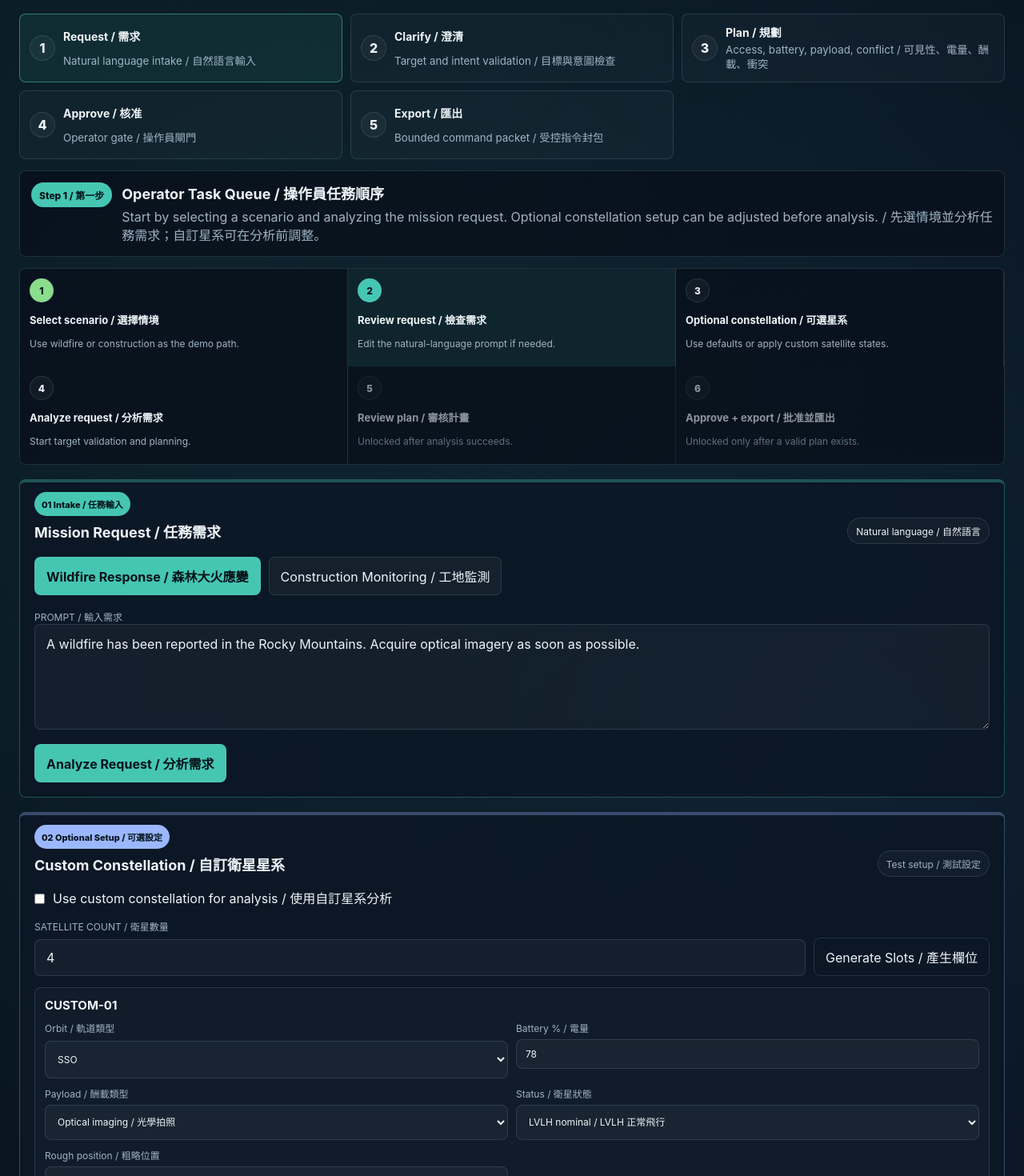
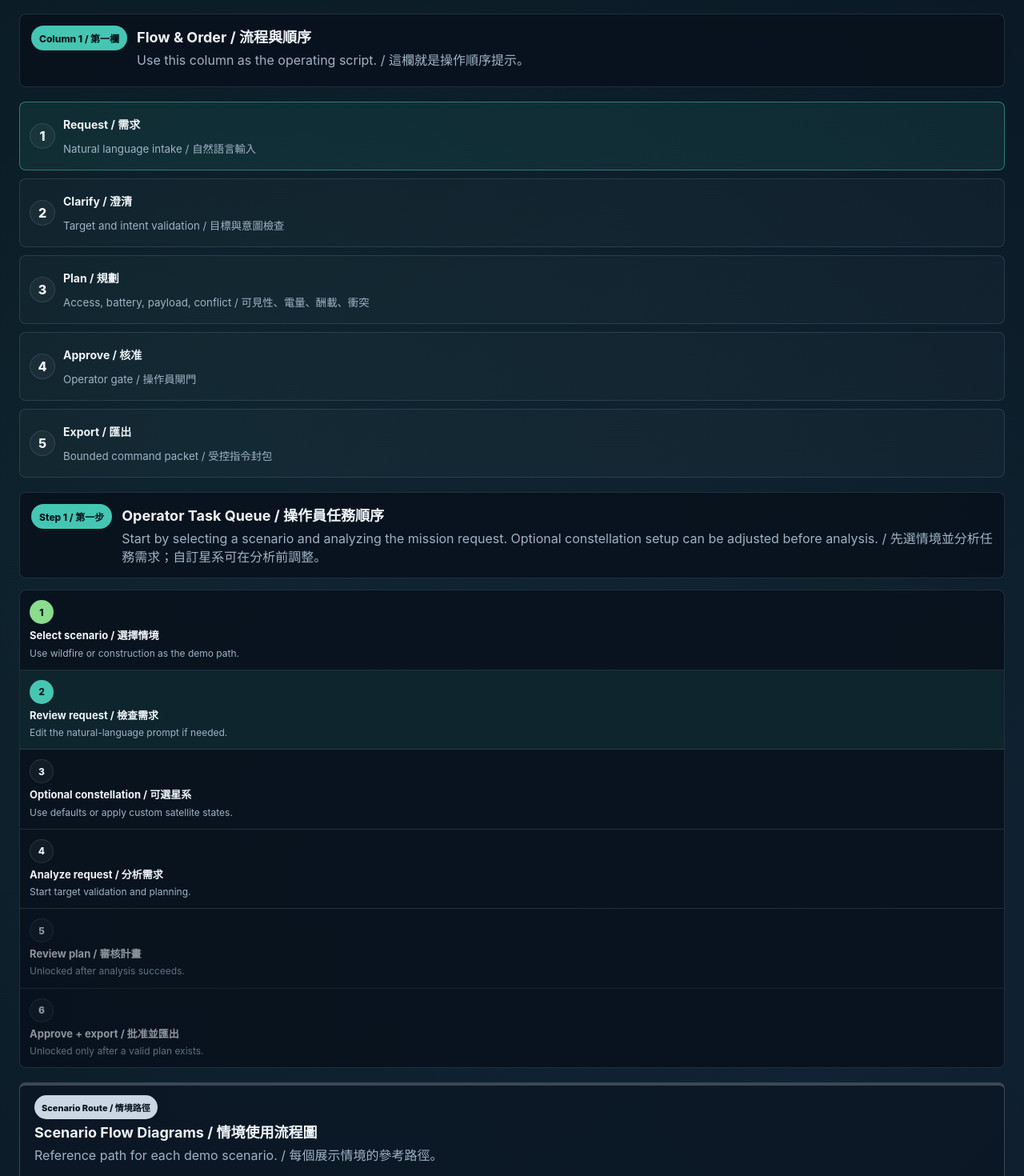
Before and after one commit to atlasforcn/innospace-demo, a Next.js app: page / in a window 1280 px wide. Shown: the part 180-1650 px from the top of the page at 80% size. Built offline with nearby package versions, Linux system fonts and the light colour scheme.

Commit message:
Rework desktop UI into three-column workflow

```diff
--- a/app/static-shell.html
+++ b/app/static-shell.html
@@ -9,6 +9,16 @@
           <span>Operator-supervised demo environment / 操作員監督式展示環境</span>
         </div>
       </header>
+
+      <section class="workspace-grid">
+        <section class="workflow-rail">
+          <div class="column-header">
+            <span class="phase-chip">Column 1 / 第一欄</span>
+            <div>
+              <h2>Flow & Order / 流程與順序</h2>
+              <p>Use this column as the operating script. / 這欄就是操作順序提示。</p>
+            </div>
+          </div>
 
           <section class="operator-progress" aria-label="Mission workflow progress">
             <div class="progress-step active" data-step="request">
@@ -49,8 +59,26 @@
             <ol id="guidedTaskList" class="guided-task-list"></ol>
           </section>
 
-      <section class="workspace-grid">
-        <section class="left-rail">
+          <div class="panel scenario-flow-panel phase-reference" data-phase-label="Scenario Route / 情境路徑">
+            <div class="panel-heading">
+              <div>
+                <h2>Scenario Flow Diagrams / 情境使用流程圖</h2>
+                <p class="panel-subtitle">Reference path for each demo scenario. / 每個展示情境的參考路徑。</p>
+              </div>
+            </div>
+            <div id="scenarioFlowGrid" class="scenario-flow-grid"></div>
+          </div>
+        </section>
+
+        <section class="input-rail">
+          <div class="column-header">
+            <span class="phase-chip">Column 2 / 第二欄</span>
+            <div>
+              <h2>Input & Controls / 輸入與控制</h2>
+              <p>Everything the operator can change before results are generated. / 操作員可以修改的內容集中在這裡。</p>
+            </div>
+          </div>
+
           <div class="panel mission-input phase-intake" data-phase-label="01 Intake / 任務輸入">
             <div class="panel-heading">
               <h2>Mission Request / 任務需求</h2>
@@ -64,6 +92,7 @@
 
             <label class="field-label" for="missionPrompt">Prompt / 輸入需求</label>
             <textarea id="missionPrompt" rows="5"></textarea>
+            <p class="input-helper">Describe the target, urgency, payload need, and cadence in plain language. / 用自然語言描述目標、急迫性、酬載需求與拍攝週期。</p>
 
             <div class="button-row">
               <button id="analyzeButton" class="primary-button">Analyze Request / 分析需求</button>
@@ -75,6 +104,7 @@
               <h2>Custom Constellation / 自訂衛星星系</h2>
               <span class="pill muted">Test setup / 測試設定</span>
             </div>
+            <p class="input-helper">Use the defaults for a smooth demo, or adjust satellites when you want to prove the planner respects battery, payload, and status constraints. / 展示時可用預設值；若要驗證規劃器會遵守電量、酬載與狀態限制，可改自訂衛星。</p>
             <label class="toggle-row">
               <input id="customConstellationToggle" type="checkbox" />
               <span>Use custom constellation for analysis / 使用自訂星系分析</span>
@@ -90,11 +120,35 @@
             </div>
           </div>
 
+          <div class="panel phase-setup" data-phase-label="03 Display Setup / 顯示設定">
+            <div class="panel-heading">
+              <h2>Mission Area Display / 任務區域顯示</h2>
+              <span class="pill muted">Map source / 地圖來源</span>
+            </div>
+            <p class="input-helper">Choose a preset, upload a screenshot, or use free OpenStreetMap for the mission area view. / 可選預存圖、上傳截圖，或使用免費 OpenStreetMap。</p>
+            <div class="map-imagery-controls" aria-label="Map imagery controls">
+              <label class="field-label" for="mapImageSelect">Map image source / 地圖影像來源</label>
+              <select id="mapImageSelect">
+                <option value="auto">Auto by scenario / 依情境自動選擇</option>
+                <option value="osm">Live OpenStreetMap / 免費即時地圖</option>
+                <option value="wildfire">Rocky Mountain wildfire AOI / 落基山火場區域</option>
+                <option value="construction">Construction site monitoring / 工地監測區域</option>
+                <option value="washington">Washington D.C. urban target / 華盛頓城市目標</option>
+                <option value="upload">Uploaded image / 已上傳影像</option>
+              </select>
+              <label class="upload-button" for="mapImageUpload">Upload map image / 上傳地圖影像</label>
+              <input id="mapImageUpload" class="visually-hidden" type="file" accept="image/*" />
+              <button id="clearMapImageButton" class="ghost-button" type="button">Clear image / 清除影像</button>
+              <span id="mapImageStatus" class="map-image-status">Auto scenario imagery / 自動情境底圖</span>
+            </div>
+          </div>
+
           <div class="panel phase-validate" data-phase-label="03 Clarify / 需求澄清">
             <div class="panel-heading">
               <h2>Clarification Channel / 需求澄清</h2>
               <span class="pill muted">Input validation / 輸入檢查</span>
             </div>
+            <p class="input-helper">If the target cannot become coordinates or an AOI, this area becomes the next required input. / 如果目標無法轉成座標或 AOI，這裡會成為下一個必要輸入。</p>
             <div id="clarificationBox" class="clarification-box empty-state">
               <strong>Awaiting analysis / 等待分析。</strong>
               <p>Submit a mission request to begin target validation and clarification. / 請先送出任務需求，系統才會開始檢查與澄清。</p>
@@ -110,30 +164,30 @@
           </div>
         </section>
 
-        <section class="center-stage">
-          <div class="panel mission-map-panel phase-area" data-phase-label="04 Mission Area / 任務區域">
+        <section class="output-rail">
+          <div class="column-header">
+            <span class="phase-chip">Column 3 / 第三欄</span>
+            <div>
+              <h2>Generated Output / 系統輸出</h2>
+              <p>Results appear here after analysis and approval. / 分析與批准後的結果集中在這裡。</p>
+            </div>
+          </div>
+
+          <div class="panel phase-interpret" data-phase-label="04 Intent Model / 意圖模型">
+            <div class="panel-heading">
+              <h2>Mission Abstraction / 任務抽象化</h2>
+              <span class="pill">Structured intent / 結構化意圖</span>
+            </div>
+            <dl id="intentSummary" class="key-value-list"></dl>
+          </div>
+
+          <div class="panel mission-map-panel phase-area" data-phase-label="05 Mission Area / 任務區域">
             <div class="panel-heading map-heading">
               <div>
                 <h2>Mission Area & Access Opportunities / 任務區域與可觀測機會</h2>
                 <p id="mapCaption">No mission area has been analyzed yet. / 尚未開始任務區域分析。</p>
               </div>
               <span id="mapBadge" class="pill muted">Awaiting analysis / 等待分析</span>
-            </div>
-
-            <div class="map-imagery-controls" aria-label="Map imagery controls">
-              <label class="field-label" for="mapImageSelect">Map image source / 地圖影像來源</label>
-              <select id="mapImageSelect">
-                <option value="auto">Auto by scenario / 依情境自動選擇</option>
-                <option value="osm">Live OpenStreetMap / 免費即時地圖</option>
-                <option value="wildfire">Rocky Mountain wildfire AOI / 落基山火場區域</option>
-                <option value="construction">Construction site monitoring / 工地監測區域</option>
-                <option value="washington">Washington D.C. urban target / 華盛頓城市目標</option>
-                <option value="upload">Uploaded image / 已上傳影像</option>
-              </select>
-              <label class="upload-button" for="mapImageUpload">Upload map image / 上傳地圖影像</label>
-              <input id="mapImageUpload" class="visually-hidden" type="file" accept="image/*" />
-              <button id="clearMapImageButton" class="ghost-button" type="button">Clear image / 清除影像</button>
-              <span id="mapImageStatus" class="map-image-status">Auto scenario imagery / 自動情境底圖</span>
             </div>
 
             <div class="mission-map idle">
@@ -152,18 +206,7 @@
             </div>
           </div>
 
-          <div class="panel scenario-flow-panel phase-reference" data-phase-label="Reference / 情境路徑">
-            <div class="panel-heading">
-              <div>
-                <h2>Scenario Flow Diagrams / 情境使用流程圖</h2>
-                <p class="panel-subtitle">How each demo path turns intent into an operator-approved command packet. / 每個展示情境如何從意圖走到操作員核准指令。</p>
-              </div>
-              <span class="pill">Judge narrative / 評審敘事</span>
-            </div>
-            <div id="scenarioFlowGrid" class="scenario-flow-grid"></div>
-          </div>
-
-          <div class="panel constellation-panel phase-evaluate" data-phase-label="05 Asset Evaluation / 衛星評估">
+          <div class="panel constellation-panel phase-evaluate" data-phase-label="06 Asset Evaluation / 衛星評估">
             <div class="panel-heading">
               <h2>Constellation Snapshot / 星系狀態</h2>
               <span id="constellationBadge" class="pill muted">Awaiting analysis / 等待分析</span>
@@ -171,25 +214,15 @@
             <div id="satelliteCards" class="satellite-card-grid"></div>
           </div>
 
-          <div class="panel suitability-panel phase-evaluate" data-phase-label="05 Planning Criteria / 規劃準則">
+          <div class="panel suitability-panel phase-evaluate" data-phase-label="07 Planning Criteria / 規劃準則">
             <div class="panel-heading">
               <h2>Suitability Factors / 任務適配指標</h2>
               <span class="pill muted">Planning model / 規劃模型</span>
             </div>
             <div id="suitabilityMatrix" class="suitability-grid"></div>
           </div>
-        </section>
 
-        <section class="right-rail">
-          <div class="panel phase-interpret" data-phase-label="06 Intent Model / 意圖模型">
-            <div class="panel-heading">
-              <h2>Mission Abstraction / 任務抽象化</h2>
-              <span class="pill">Structured intent / 結構化意圖</span>
-            </div>
-            <dl id="intentSummary" class="key-value-list"></dl>
-          </div>
-
-          <div class="panel phase-evaluate" data-phase-label="07 Decision / 決策分析">
+          <div class="panel phase-evaluate" data-phase-label="08 Decision / 決策分析">
             <div class="panel-heading">
               <h2>Decision Analysis / 決策分析</h2>
               <span class="pill">Constraint solver / 約束判斷</span>
@@ -197,7 +230,7 @@
             <div id="decisionTable" class="decision-table"></div>
           </div>
 
-          <div class="panel phase-approve" data-phase-label="08 Approve / 任務批准">
+          <div class="panel phase-approve" data-phase-label="09 Approve / 任務批准">
             <div class="panel-heading">
               <h2>Recommended Mission Plan / 建議任務計畫</h2>
               <span id="planStatus" class="pill muted">Awaiting analysis / 等待分析</span>
@@ -212,7 +245,7 @@
             </div>
           </div>
 
-          <div class="panel command-panel phase-command" data-phase-label="09 Command Packet / 指令封包">
+          <div class="panel command-panel phase-command" data-phase-label="10 Command Packet / 指令封包">
             <div class="panel-heading">
               <h2>Machine Command Packet / 機器指令封包</h2>
               <span id="commandStatus" class="pill muted">Locked until approval / 核准前鎖定</span>
--- a/public/styles.css
+++ b/public/styles.css
@@ -112,17 +112,44 @@ h2 {
 
 .workspace-grid {
   display: grid;
-  grid-template-columns: 340px minmax(560px, 1fr) 430px;
+  grid-template-columns: minmax(280px, 0.85fr) minmax(340px, 1fr) minmax(560px, 1.65fr);
   gap: 18px;
   margin-top: 18px;
 }
 
-.left-rail,
-.center-stage,
-.right-rail {
+.workflow-rail,
+.input-rail,
+.output-rail {
   display: grid;
   gap: 18px;
   align-content: start;
+}
+
+.column-header {
+  display: grid;
+  grid-template-columns: auto 1fr;
+  gap: 12px;
+  align-items: start;
+  min-height: 92px;
+  border: 1px solid var(--line);
+  border-radius: 8px;
+  padding: 14px;
+  background: rgba(9, 18, 29, 0.88);
+}
+
+.column-header h2 {
+  margin-bottom: 6px;
+}
+
+.column-header p,
+.input-helper {
+  margin-bottom: 0;
+  color: var(--muted);
+  line-height: 1.45;
+}
+
+.input-helper {
+  margin: -2px 0 14px;
 }
 
 .panel {
@@ -217,7 +244,10 @@ h2 {
   display: grid;
   grid-template-columns: repeat(5, minmax(0, 1fr));
   gap: 10px;
-  margin-top: 18px;
+}
+
+.workflow-rail .operator-progress {
+  grid-template-columns: 1fr;
 }
 
 .progress-step {
@@ -274,7 +304,10 @@ h2 {
   display: grid;
   grid-template-columns: minmax(280px, 0.9fr) minmax(520px, 1.6fr);
   gap: 14px;
-  margin-top: 14px;
+}
+
+.workflow-rail .guided-workflow {
+  grid-template-columns: 1fr;
 }
 
 .workflow-callout,
@@ -324,6 +357,10 @@ h2 {
   overflow: hidden;
 }
 
+.workflow-rail .guided-task-list {
+  grid-template-columns: 1fr;
+}
+
 .guided-task {
   position: relative;
   display: grid;
@@ -333,8 +370,18 @@ h2 {
   border-right: 1px solid var(--line);
 }
 
+.workflow-rail .guided-task {
+  min-height: auto;
+  border-right: 0;
+  border-bottom: 1px solid var(--line);
+}
+
 .guided-task:last-child {
   border-right: 0;
+}
+
+.workflow-rail .guided-task:last-child {
+  border-bottom: 0;
 }
 
 .guided-task::before {
@@ -527,6 +574,10 @@ select {
   gap: 10px;
   align-items: end;
   margin: 14px 0;
+}
+
+.input-rail .map-imagery-controls {
+  grid-template-columns: 1fr;
 }
 
 .map-imagery-controls .field-label,
@@ -734,6 +785,10 @@ select {
   margin-bottom: 14px;
 }
 
+.input-rail .custom-controls {
+  grid-template-columns: 1fr;
+}
+
 .custom-controls .field-label {
   grid-column: 1 / -1;
   margin-bottom: -4px;
@@ -797,6 +852,10 @@ select {
   display: grid;
   grid-template-columns: repeat(2, minmax(0, 1fr));
   gap: 12px;
+}
+
+.workflow-rail .scenario-flow-grid {
+  grid-template-columns: 1fr;
 }
 
 .scenario-flow {
--- a/styles.css
+++ b/styles.css
@@ -112,17 +112,44 @@ h2 {
 
 .workspace-grid {
   display: grid;
-  grid-template-columns: 340px minmax(560px, 1fr) 430px;
+  grid-template-columns: minmax(280px, 0.85fr) minmax(340px, 1fr) minmax(560px, 1.65fr);
   gap: 18px;
   margin-top: 18px;
 }
 
-.left-rail,
-.center-stage,
-.right-rail {
+.workflow-rail,
+.input-rail,
+.output-rail {
   display: grid;
   gap: 18px;
   align-content: start;
+}
+
+.column-header {
+  display: grid;
+  grid-template-columns: auto 1fr;
+  gap: 12px;
+  align-items: start;
+  min-height: 92px;
+  border: 1px solid var(--line);
+  border-radius: 8px;
+  padding: 14px;
+  background: rgba(9, 18, 29, 0.88);
+}
+
+.column-header h2 {
+  margin-bottom: 6px;
+}
+
+.column-header p,
+.input-helper {
+  margin-bottom: 0;
+  color: var(--muted);
+  line-height: 1.45;
+}
+
+.input-helper {
+  margin: -2px 0 14px;
 }
 
 .panel {
@@ -217,7 +244,10 @@ h2 {
   display: grid;
   grid-template-columns: repeat(5, minmax(0, 1fr));
   gap: 10px;
-  margin-top: 18px;
+}
+
+.workflow-rail .operator-progress {
+  grid-template-columns: 1fr;
 }
 
 .progress-step {
@@ -274,7 +304,10 @@ h2 {
   display: grid;
   grid-template-columns: minmax(280px, 0.9fr) minmax(520px, 1.6fr);
   gap: 14px;
-  margin-top: 14px;
+}
+
+.workflow-rail .guided-workflow {
+  grid-template-columns: 1fr;
 }
 
 .workflow-callout,
@@ -324,6 +357,10 @@ h2 {
   overflow: hidden;
 }
 
+.workflow-rail .guided-task-list {
+  grid-template-columns: 1fr;
+}
+
 .guided-task {
   position: relative;
   display: grid;
@@ -333,8 +370,18 @@ h2 {
   border-right: 1px solid var(--line);
 }
 
+.workflow-rail .guided-task {
+  min-height: auto;
+  border-right: 0;
+  border-bottom: 1px solid var(--line);
+}
+
 .guided-task:last-child {
   border-right: 0;
+}
+
+.workflow-rail .guided-task:last-child {
+  border-bottom: 0;
 }
 
 .guided-task::before {
@@ -527,6 +574,10 @@ select {
   gap: 10px;
   align-items: end;
   margin: 14px 0;
+}
+
+.input-rail .map-imagery-controls {
+  grid-template-columns: 1fr;
 }
 
 .map-imagery-controls .field-label,
@@ -734,6 +785,10 @@ select {
   margin-bottom: 14px;
 }
 
+.input-rail .custom-controls {
+  grid-template-columns: 1fr;
+}
+
 .custom-controls .field-label {
   grid-column: 1 / -1;
   margin-bottom: -4px;
@@ -797,6 +852,10 @@ select {
   display: grid;
   grid-template-columns: repeat(2, minmax(0, 1fr));
   gap: 12px;
+}
+
+.workflow-rail .scenario-flow-grid {
+  grid-template-columns: 1fr;
 }
 
 .scenario-flow {
```
Also changed, not shown: index.html (+79 -46 lines), 1 other file (tests, documents, lock files or other folders). Lines whose indentation alone changed are shown as unchanged.
